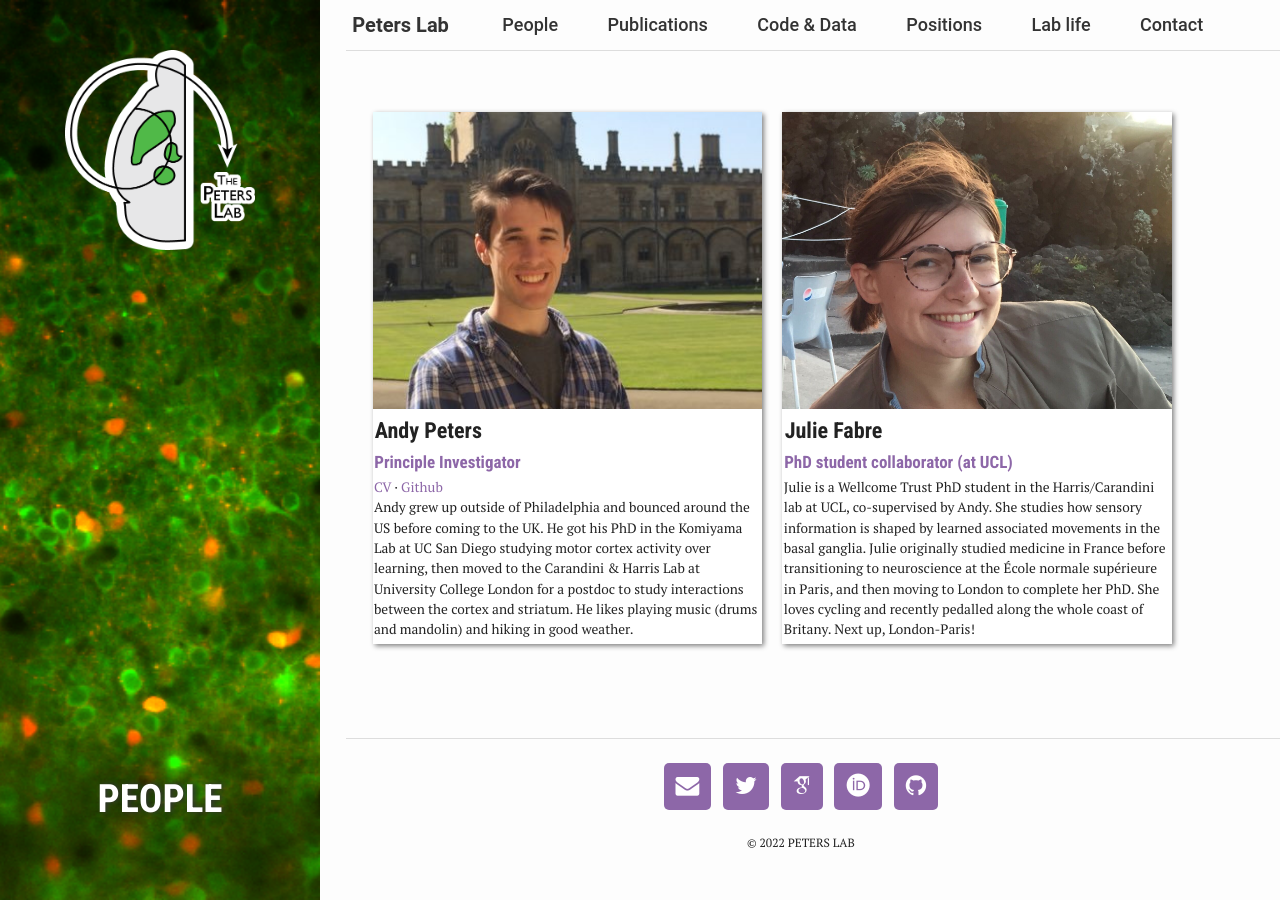
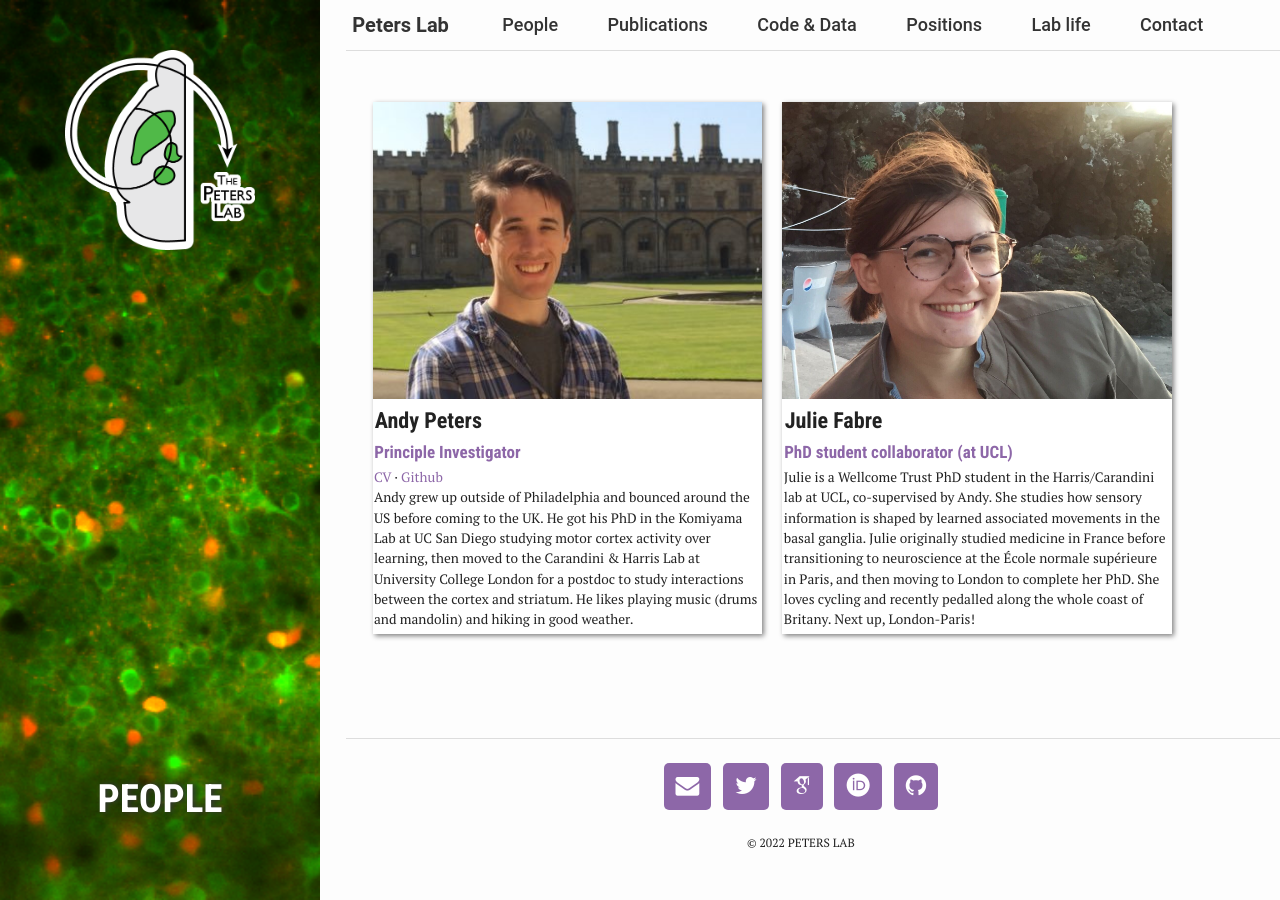
Before and after one commit to PetersNeuroLab/PetersNeuroLab.github.io, a Jekyll site: the page built from pages/1_people.html, in a window 1280 px wide. Built offline with Jekyll 4.4.1, drawn with Linux system fonts in a browser that asks for light colours; nearby versions of some CDN libraries; some web fonts are replaced; library files that are not in the unit come from our copies.

Commit message:
Update _layout.scss

```diff
--- a/assets/_sass/_layout.scss
+++ b/assets/_sass/_layout.scss
@@ -362,7 +362,7 @@ article {
   width: 45%;
   background-color: white;
   box-shadow: 2px 2px 5px grey;
-  margin: 10px 10px auto;
+  margin: auto 10px 10px;
 }
 
 .personbox h4{
```
